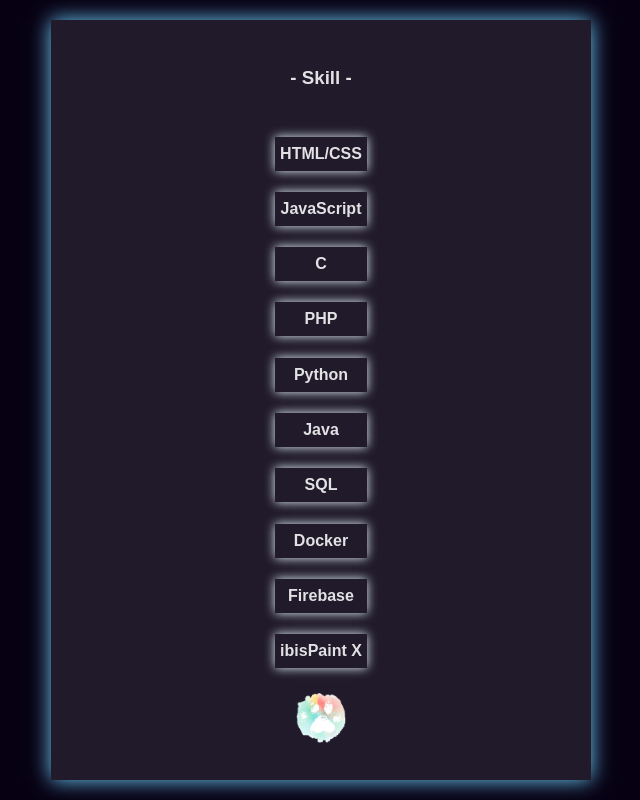
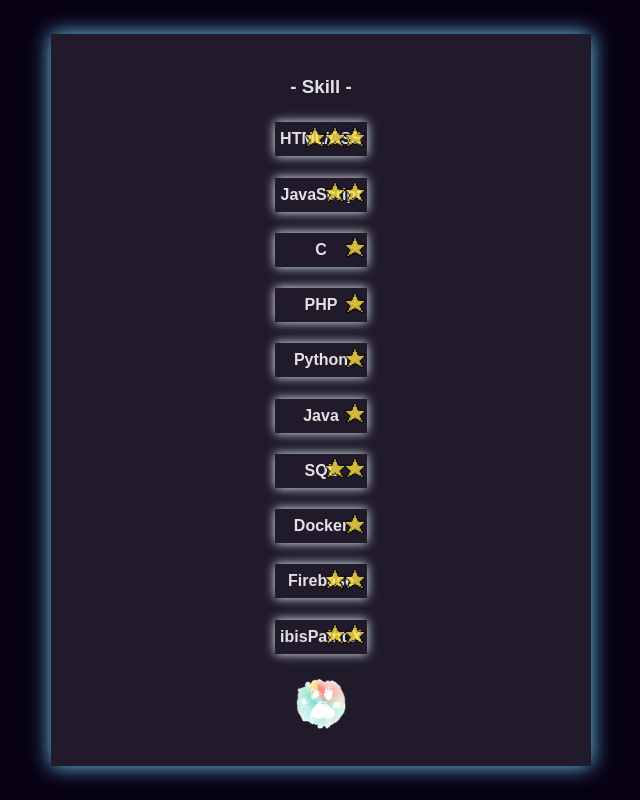
Before and after one commit to kurumayusamugariko/portfolio, a React (Vite) app: page /skill in a window 1280 px wide. Shown: the whole page, without its empty margins (319-959 px from the left). Built offline with nearby package versions, Linux system fonts and the light colour scheme; a web font is replaced by a local one.

Commit message:
背景色変更等

```diff
--- a/index.html
+++ b/index.html
@@ -26,5 +26,6 @@
       src="https://kit.fontawesome.com/a92c67062c.js"
       crossorigin="anonymous"
     ></script>
+		<script src="https://cdn.jsdelivr.net/npm/sweetalert2@11"></script>
   </body>
 </html>
--- a/src/components/About.jsx
+++ b/src/components/About.jsx
@@ -53,7 +53,7 @@ function About() {
           </div>
         </Modal>
 
-      <div className="title">
+      <div className="abouttitle">
         <h3>
           -
           {Array.from("About me").map((char, i) => (
--- a/src/components/Main.jsx
+++ b/src/components/Main.jsx
@@ -20,13 +20,70 @@ function Main() {
           <li>
             <Link to="/playground">Playground</Link>
           </li>
-					<li>
+          <li>
             <Link to="/art">Art Work</Link>
           </li>
         </ul>
       </div>
-			<div className="background"></div>
-			<div className="dotcat"><img src="dotcat.gif" /></div>
+      <div className="background"></div>
+      <div className="dotcat">
+        <img
+          src="dotcat.gif"
+          onClick={() => {
+            let i = Math.floor(Math.random() * 6);
+            console.log(i);
+            if (i === 0) {
+              Swal.fire({
+                text: "最近はPhasmophobiaにお熱。",
+                icon: "",
+                imageUrl: "dotcat.gif",
+              });
+            } else if (i === 1) {
+              Swal.fire({
+                text: "推しが武道館行くらしい。",
+                icon: "",
+                imageUrl: "dotcat.gif",
+              });
+            } else if (i === 2) {
+              Swal.fire({
+                text: "僕の名前はだいふく。",
+                icon: "",
+                imageUrl: "dotcat.gif",
+              });
+            } else if (i === 3) {
+              Swal.fire({
+                text: "深夜部はカオス。だがそこがいい。",
+                icon: "",
+                imageUrl: "dotcat.gif",
+              });
+            } else if (i === 4) {
+              Swal.fire({
+                text: "ドット絵って落ち着くよね",
+                icon: "",
+                imageUrl: "dotcat.gif",
+              });
+            } else {
+              Swal.fire({
+                text: "カラフルにしてみる？",
+                icon: "",
+                confirmButtonText: "はい",
+                cancelButtonText: "黒いのが落ち着く",
+                showCancelButton: true,
+                showCloseButton: true,
+                imageUrl: "dotcat.gif",
+              }).then((result) => {
+                console.log(result);
+                if (result.isConfirmed) {
+                  document.body.style.backgroundImage =
+                    "linear-gradient(rgba(162, 203, 240, 1) 10%, rgba(76, 207, 220, 1) 19%, rgba(66, 124, 251, 1) 29%, rgba(204, 135, 255, 1) 40%, rgba(249, 90, 163, 1) 54%, rgba(255, 34, 87, 1) 67%, rgba(255, 203, 214, 1) 82%, rgba(255, 249, 238, 1))";
+                }else{
+                  document.body.style.backgroundImage = "";
+                }
+              });
+            }
+          }}
+        />
+      </div>
     </div>
   );
 }
--- a/src/components/Skill.jsx
+++ b/src/components/Skill.jsx
@@ -1,19 +1,62 @@
 import { Link } from "react-router-dom";
-import React, { useState } from 'react';
+import React, { useState } from "react";
 import "../css/Skill.css";
 
 const skills = [
-  { title: 'HTML/CSS',
-	description: 'WebサイトやWebアプリの制作に使用<br />メンターとして中高生のサポートも' },
-  { title: 'JavaScript', description: '一番よく使用するプログラミング言語<br />最近ではハッカソンでReactやVue.jsでもWebアプリを制作' },
-  { title: 'C', description: '学校の授業やインターンで使用<br />Arduino楽しかった' },
-  { title: 'PHP', description: '学校の授業で使用<br />SQLを使って簡単な掲示板を制作' },
-  { title: 'Python', description: '学校の授業やインターンで使用<br />アルゴリズムの勉強に使用' },
-  { title: 'Java', description: '学校の授業で使用<br />すごろくゲームを作った' },
-  { title: 'SQL', description: '授業やハッカソンでWebサイトやWebアプリの制作に使用' },
-  { title: 'Docker', description: 'Google Cloud Platform関連で使用。<br />デプロイはできたけどまだ理解が浅いので勉強中。' },
-	{ title: 'Firebase', description: 'Webアプリの制作で使用<br />ログインやユーザー管理にとても便利' },
-	{ title: 'ibisPaint X', description: '細々とイラスト制作中<br />クリップスタジオ憧れる' },
+  {
+    title: "HTML/CSS",
+    description:
+      "WebサイトやWebアプリの制作に使用<br />メンターとして中高生のサポートも",
+    star: 3,
+  },
+  {
+    title: "JavaScript",
+    description:
+      "一番よく使用するプログラミング言語<br />最近ではハッカソンでReactやVue.jsでもWebアプリを制作",
+    star: 2,
+  },
+  {
+    title: "C",
+    description: "学校の授業やインターンで使用<br />Arduino楽しかった",
+    star: 1,
+  },
+  {
+    title: "PHP",
+    description: "学校の授業で使用<br />SQLを使って簡単な掲示板を制作",
+    star: 1,
+  },
+  {
+    title: "Python",
+    description: "学校の授業やインターンで使用<br />アルゴリズムの勉強に使用",
+    star: 1,
+  },
+  {
+    title: "Java",
+    description: "学校の授業で使用<br />すごろくゲームを作った",
+    star: 1,
+  },
+  {
+    title: "SQL",
+    description: "授業やハッカソンでWebサイトやWebアプリの制作に使用",
+    star: 2,
+  },
+  {
+    title: "Docker",
+    description:
+      "Google Cloud Platform関連で使用。<br />デプロイはできたけどまだ理解が浅いので勉強中。",
+    star: 1,
+  },
+  {
+    title: "Firebase",
+    description:
+      "Webアプリの制作で使用<br />ログインやユーザー管理にとても便利",
+    star: 2,
+  },
+  {
+    title: "ibisPaint X",
+    description: "細々とイラスト制作中<br />クリップスタジオ憧れる",
+    star: 2,
+  },
 ];
 
 function Skill() {
@@ -25,14 +68,25 @@ function Skill() {
 
   return (
     <div className="about">
-			<div className="title">
       <h3>- Skill -</h3>
-			</div>
       <div className="skill">
         {skills.map((skill, index) => (
           <div key={index}>
-          <h4 className="title" onClick={() => handleClick(skill)}>{skill.title}</h4>
-          {selectedSkill === skill && <div className="description" dangerouslySetInnerHTML={{ __html: skill.description }} />}
+            <h4 className="title" onClick={() => handleClick(skill)}>
+              {skill.title}
+							<div className="star">
+              {Array(skill.star)
+                .fill().map((_, i) => (
+                  <img key={i} src="star.png" width="20px" alt="star" />
+                ))}
+								</div>
+            </h4>
+            {selectedSkill === skill && (
+              <div
+                className="description"
+                dangerouslySetInnerHTML={{ __html: skill.description }}
+              />
+            )}
           </div>
         ))}
       </div>
--- a/src/css/About.css
+++ b/src/css/About.css
@@ -59,7 +59,7 @@ a {
   }
 }
 
-.title span {
+.abouttitle span {
   display: inline-block;
   animation: bounce linear 1;
 }
--- a/src/css/Skill.css
+++ b/src/css/Skill.css
@@ -1,6 +1,14 @@
 .title{
+	position: relative;
 	margin-bottom: 5px;
 	padding: 5px;
+}
+.star{
+	position: absolute;
+	top: 13%;
+	right: 2%;
+	color: #f3f579;
+	opacity: 0.8;
 }
 .title:hover{
 	transform: scale(1.05);
```
Also changed, not shown: public/star.png (added). Lines whose indentation alone changed are shown as unchanged.
